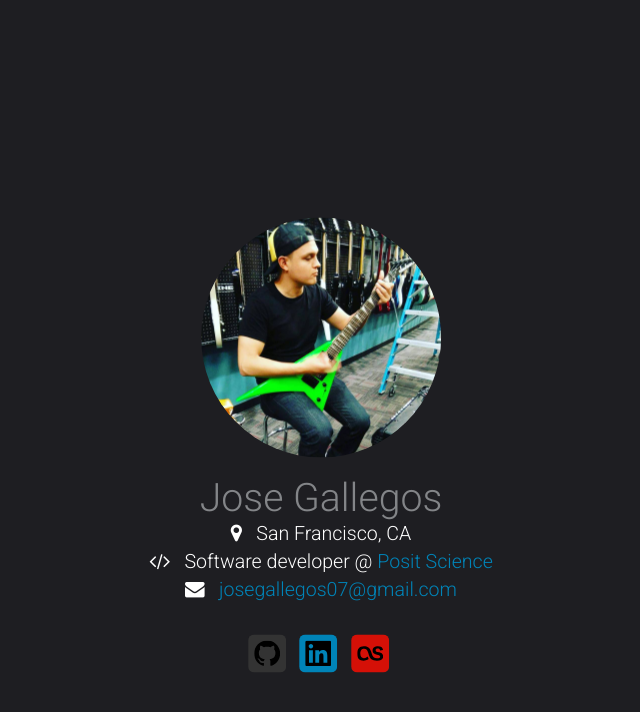
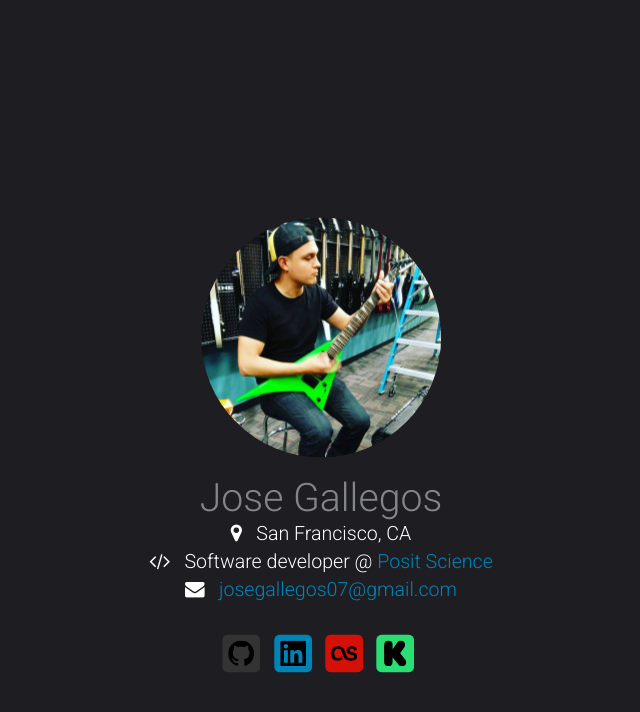
Before and after one commit to josegallegos07/josegallegos.info, a Jekyll site: the page built from index.html, in a window 1280 px wide. Shown: the top 712 px of the page, without its empty margins (319-959 px from the left). Built offline with Jekyll 4.4.1, drawn with Linux system fonts in a browser that asks for light colours; nearby versions of some CDN libraries.

Commit message:
add kickstarter link

```diff
--- a/_data/profile.json
+++ b/_data/profile.json
@@ -38,6 +38,12 @@
       "icon" : "lastfm",
       "desc" : "last.fm",
       "url" : "http://www.last.fm/user/josegallegos07"
+    },
+    {
+      "profile" : "kickstarter",
+      "icon" : "kickstarter",
+      "desc" : "Kickstarter",
+      "url" : "https://www.kickstarter.com/profile/josegallegos07"
     }
   ]
 }
--- a/assets/css/joga.css
+++ b/assets/css/joga.css
@@ -79,6 +79,10 @@ a:hover {
   background-color: #b31217;
 }
 
+.soc-kickstarter {
+  background-color: #2BDE73;
+}
+
 /** helpers **/
 
 .center {
```
